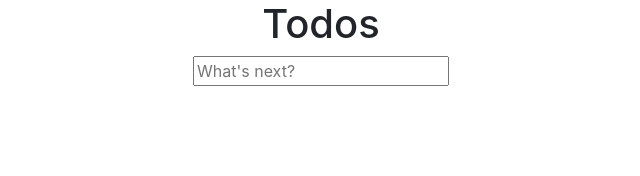
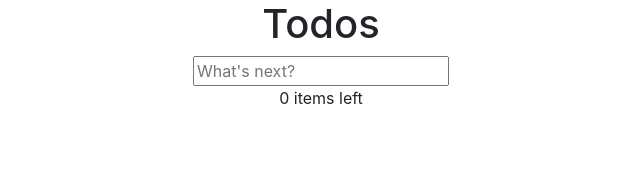
Before and after one commit to yaronyes/todo-list, a React (Create React App) app: page / in a window 1280 px wide. Shown: the top 176 px of the page, without its empty margins (319-959 px from the left). Built offline with nearby package versions, Linux system fonts and the light colour scheme.

Commit message:
adding items left indecation

```diff
--- a/src/components/Todo.css
+++ b/src/components/Todo.css
@@ -37,3 +37,8 @@ label {
 .show-del-button {
     display: inline-block;
 }
+
+.completed-todo {
+    color: lightslategray;
+    text-decoration: line-through;
+}
--- a/src/components/Todo.js
+++ b/src/components/Todo.js
@@ -1,5 +1,5 @@
 import React, {useState} from 'react';
-import TodoModel from '../model/TodoModel';
+// import TodoModel from '../model/TodoModel';
 import './Todo.css'
 import { Row, Col } from 'react-bootstrap';
 
@@ -24,7 +24,8 @@ const Todo = props  => {
                 <Col className="todo">
                     <div>
                         <input type="checkbox" id="todo-item" checked={completed} onChange={e => changeStatus(e)}/>
-                        <label htmlFor="todo-item">{todo.text}</label>
+                        {/* <label className={completed ? "completed-todo" : ""} htmlFor="todo-item">{todo.text}</label> */}
+                        <span className={completed ? "completed-todo" : ""}>{todo.text}</span>
                     </div>
 
                     {/* <Button variant="outline-danger" className="delete-todo" size="sm">x</Button>                                             */}
--- a/src/components/Todos.js
+++ b/src/components/Todos.js
@@ -26,6 +26,7 @@ const Todos = () => {
     }
 
     const displayList = todoList.map(((todo, index) => <Todo key={index} todo={todo} updateTodoStatus={(status) => updateTodoStatus(index, status)}/>))
+    const numberOfItemsLeft = todoList.filter(todo => !todo.isCompleted).length;
 
     return (
         <div className="todos-comp">
@@ -40,6 +41,11 @@ const Todos = () => {
                     {displayList}
                 </Col>
             </Row>
+            <Row>
+                <Col>
+                    <p>{numberOfItemsLeft} items left</p>
+                </Col>
+            </Row>
         </div>
     );
 }
```
